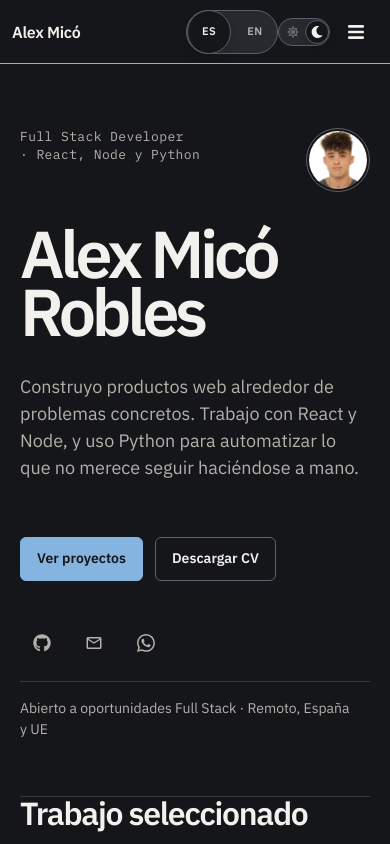
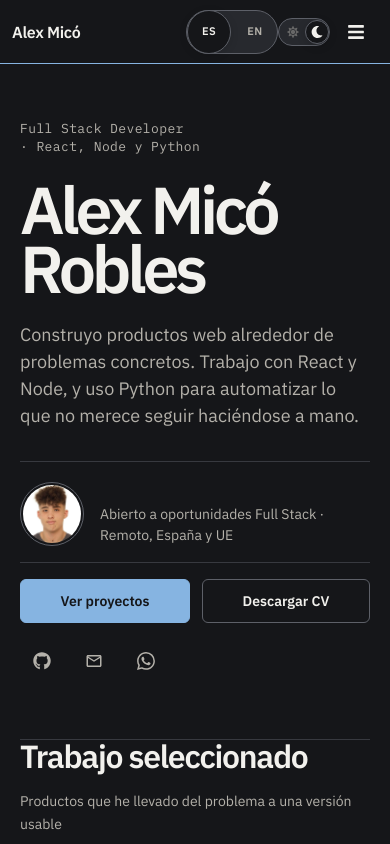
Before and after one commit to ElRaxy/portfolioalex, a React (Create React App) app: page / in a window 390 px wide. Shown: the top 844 px of the page. Built offline with nearby package versions, Linux system fonts and the light colour scheme.

Commit message:
feat(portfolio): reforzar identidad y ritmo editorial

```diff
--- a/src/componets/about/about.css
+++ b/src/componets/about/about.css
@@ -13,32 +13,38 @@
 
 .about__content {
     display: grid;
-    gap: var(--space-5);
-    max-width: 62ch;
+    gap: var(--space-4);
+    min-width: 0;
 }
 
 .about__content p {
+    max-width: 62ch;
     color: var(--color-text-primary);
     text-wrap: pretty;
 }
 
 .about__lead {
-    font-size: var(--fs-md);
+    max-width: 46ch;
+    margin-bottom: var(--space-2);
+    font-size: clamp(var(--fs-lg), 2vw, var(--fs-xl));
+    font-weight: 500;
+    letter-spacing: -0.02em;
+    line-height: 1.4;
 }
 
 .about__facts {
     display: grid;
-    gap: var(--space-2);
-    margin-top: var(--space-5);
+    grid-template-columns: repeat(2, minmax(0, 1fr));
+    gap: 0 clamp(var(--space-6), 5vw, var(--space-12));
+    margin-top: var(--space-3);
     font-size: var(--fs-sm);
 }
 
 .about__fact {
     display: grid;
-    grid-template-columns: 7.5rem minmax(0, 1fr);
-    gap: var(--space-3);
-    align-items: baseline;
-    padding: var(--space-2) 0;
+    gap: var(--space-1);
+    align-content: start;
+    padding: var(--space-3) 0 var(--space-4);
     border-top: 1px solid var(--line-soft);
 }
 
@@ -59,8 +65,11 @@
     }
 
     .about__fact {
+        padding-block: var(--space-3);
+    }
+
+    .about__facts {
         grid-template-columns: minmax(0, 1fr);
-        gap: 0;
     }
 }
 
--- a/src/componets/experience/experience.css
+++ b/src/componets/experience/experience.css
@@ -110,16 +110,23 @@
 .stack__grid {
     grid-column: 2;
     display: grid;
-    grid-template-columns: repeat(3, minmax(0, 1fr));
-    gap: var(--space-6) var(--space-8);
+    grid-template-columns: minmax(0, 1fr);
+    gap: 0;
+    border-bottom: 1px solid var(--line-soft);
 }
 
 .stack__group {
     min-width: 0;
+    display: grid;
+    grid-template-columns: minmax(10rem, 0.32fr) minmax(0, 0.68fr);
+    gap: var(--space-6);
+    align-items: baseline;
+    padding: var(--space-4) 0;
+    border-top: 1px solid var(--line-soft);
 }
 
 .stack__group h3 {
-    margin-bottom: var(--space-3);
+    margin: 0;
     color: var(--color-text-muted);
     font-size: var(--fs-label);
     font-weight: 500;
@@ -151,7 +158,7 @@
 
 .stack__note {
     grid-column: 2;
-    margin-bottom: var(--space-6);
+    margin-bottom: var(--space-4);
     color: var(--text-2);
     font-size: var(--fs-xs);
     text-align: left;
@@ -159,12 +166,6 @@
 
 .stack__chip.is-key {
     color: var(--accent);
-}
-
-@media screen and (min-width: 601px) {
-    .stack {
-        min-height: clamp(22rem, 50vh, 28rem);
-    }
 }
 
 @media screen and (max-width: 600px) {
@@ -180,12 +181,14 @@
 
     .stack__grid {
         grid-column: auto;
-        grid-template-columns: 1fr;
-        gap: var(--space-6);
+        grid-template-columns: minmax(0, 1fr);
+        gap: 0;
     }
 
-    .stack {
-        min-height: 0;
+    .stack__group {
+        grid-template-columns: minmax(0, 1fr);
+        gap: var(--space-2);
+        padding-block: var(--space-4);
     }
 
     .timeline {
--- a/src/componets/header/Header.jsx
+++ b/src/componets/header/Header.jsx
@@ -10,23 +10,25 @@ const Header = () => {
 
   return (
     <header id="home" className="hero">
-      <div className="hero__topline">
+      <div className="hero__identity">
         <p className="hero__title">{t('header.title')}</p>
-        <div className="hero__portrait" aria-hidden="true">
-          <img src={alexHeadshot} alt="" width="240" height="240" />
+
+        <div className="hero__intro">
+          <h1 className="hero__name">{t('header.name')}</h1>
+          <p className="hero__tagline">{t('header.tagline')}</p>
         </div>
       </div>
 
-      <div className="hero__intro">
-        <h1 className="hero__name">{t('header.name')}</h1>
-        <p className="hero__tagline">{t('header.tagline')}</p>
-      </div>
-
       <div className="hero__footer">
-        <CTA />
         <div className="hero__meta">
+          <div className="hero__profile">
+            <div className="hero__portrait" aria-hidden="true">
+              <img src={alexHeadshot} alt="" width="240" height="240" />
+            </div>
+            <p className="hero__availability">{t('header.availability')}</p>
+          </div>
+          <CTA />
           <HeaderSocials />
-          <p className="hero__availability">{t('header.availability')}</p>
         </div>
       </div>
     </header>
--- a/src/componets/header/header.css
+++ b/src/componets/header/header.css
@@ -1,23 +1,21 @@
 .hero {
   width: min(calc(100% - 4rem), var(--container-width-lg));
   display: grid;
-  grid-template-columns: minmax(0, 1fr) minmax(18rem, 0.42fr);
-  gap: var(--space-10) clamp(var(--space-12), 7vw, var(--space-24));
+  grid-template-columns: minmax(0, 1fr) minmax(17rem, 0.38fr);
+  align-items: end;
+  gap: var(--space-10) clamp(var(--space-12), 6vw, var(--space-20));
   margin-inline: auto;
-  padding: clamp(var(--space-16), 10vw, var(--space-32)) 0 clamp(var(--space-16), 9vw, var(--space-24));
+  padding: clamp(var(--space-14), 8vw, var(--space-24)) 0 clamp(var(--space-14), 7vw, var(--space-20));
   border-bottom: 1px solid var(--line-soft);
 }
 
-.hero__topline {
-  grid-column: 1 / -1;
-  display: flex;
-  align-items: flex-start;
-  justify-content: space-between;
-  gap: var(--space-6);
+.hero__identity {
+  min-width: 0;
+  max-width: 56rem;
 }
 
 .hero__portrait {
-  width: clamp(6.5rem, 9vw, 8rem);
+  width: clamp(6rem, 8vw, 7.5rem);
   flex: 0 0 auto;
   aspect-ratio: 1;
   padding: 3px;
@@ -37,11 +35,11 @@
 
 .hero__intro {
   width: 100%;
-  max-width: 54rem;
 }
 
 .hero__title {
   max-width: 28rem;
+  margin-bottom: var(--space-8);
   color: var(--text-2);
   font-family: var(--font-mono);
   font-size: var(--fs-xs);
@@ -54,7 +52,7 @@
 .hero__name {
   max-width: 11ch;
   color: var(--text-1);
-  font-size: clamp(3.8rem, 9vw, 7.7rem);
+  font-size: clamp(3.8rem, 8vw, 7rem);
   font-weight: 600;
   letter-spacing: -0.065em;
   line-height: 0.88;
@@ -67,7 +65,7 @@ p.hero__name {
 
 .hero__tagline {
   max-width: 42rem;
-  margin-top: var(--space-8);
+  margin-top: var(--space-6);
   color: var(--text-2);
   font-size: clamp(var(--fs-md), 2.2vw, var(--fs-lg));
   line-height: 1.5;
@@ -77,9 +75,14 @@ p.hero__name {
 .hero__footer {
   min-width: 0;
   display: flex;
-  flex-direction: column;
-  justify-content: flex-end;
-  gap: var(--space-10);
+  align-self: stretch;
+  align-items: flex-end;
+  padding-left: clamp(var(--space-8), 4vw, var(--space-12));
+  border-left: 1px solid var(--line-soft);
+}
+
+.hero__footer .hero__actions {
+  margin-top: 0;
 }
 
 .hero__actions {
@@ -141,6 +144,18 @@ p.hero__name {
 
 .hero__meta {
   width: 100%;
+  display: flex;
+  flex-direction: column;
+  gap: var(--space-5);
+}
+
+.hero__profile {
+  display: grid;
+  grid-template-columns: minmax(6rem, 7.5rem) minmax(0, 1fr);
+  gap: var(--space-5);
+  align-items: end;
+  padding-bottom: var(--space-5);
+  border-bottom: 1px solid var(--line-soft);
 }
 
 .hero__socials {
@@ -178,9 +193,6 @@ p.hero__name {
 
 .hero__availability {
   max-width: 23rem;
-  margin-top: var(--space-4);
-  padding-top: var(--space-4);
-  border-top: 1px solid var(--line-soft);
   color: var(--text-2);
   font-size: var(--fs-sm);
   line-height: 1.5;
@@ -193,15 +205,20 @@ p.hero__name {
     gap: var(--space-10);
   }
 
+  .hero__identity {
+    max-width: 54rem;
+  }
+
   .hero__footer {
-    display: grid;
-    grid-template-columns: auto minmax(0, 1fr);
-    align-items: end;
+    align-items: flex-start;
+    padding-top: var(--space-6);
+    padding-left: 0;
+    border-top: 1px solid var(--line-soft);
+    border-left: 0;
   }
 
   .hero__meta {
-    justify-self: end;
-    max-width: 24rem;
+    max-width: 32rem;
   }
 }
 
@@ -209,7 +226,7 @@ p.hero__name {
   .hero {
     width: calc(100% - 2.5rem);
     gap: var(--space-8);
-    padding: var(--space-16) 0 var(--space-14);
+    padding: var(--space-14) 0 var(--space-14);
   }
 
   .hero__portrait {
@@ -219,7 +236,8 @@ p.hero__name {
 
   .hero__title {
     min-width: 0;
-    max-width: calc(100% - 5.5rem);
+    max-width: 28rem;
+    margin-bottom: var(--space-6);
   }
 
   .hero__name {
@@ -232,12 +250,17 @@ p.hero__name {
   }
 
   .hero__footer {
-    display: flex;
-    align-items: flex-start;
+    padding-top: var(--space-5);
   }
 
   .hero__meta {
-    justify-self: auto;
+    gap: var(--space-4);
+  }
+
+  .hero__profile {
+    grid-template-columns: 4rem minmax(0, 1fr);
+    gap: var(--space-4);
+    padding-bottom: var(--space-4);
   }
 }
 
```
Also changed, not shown: 1 other file (tests, documents, lock files or other folders).
